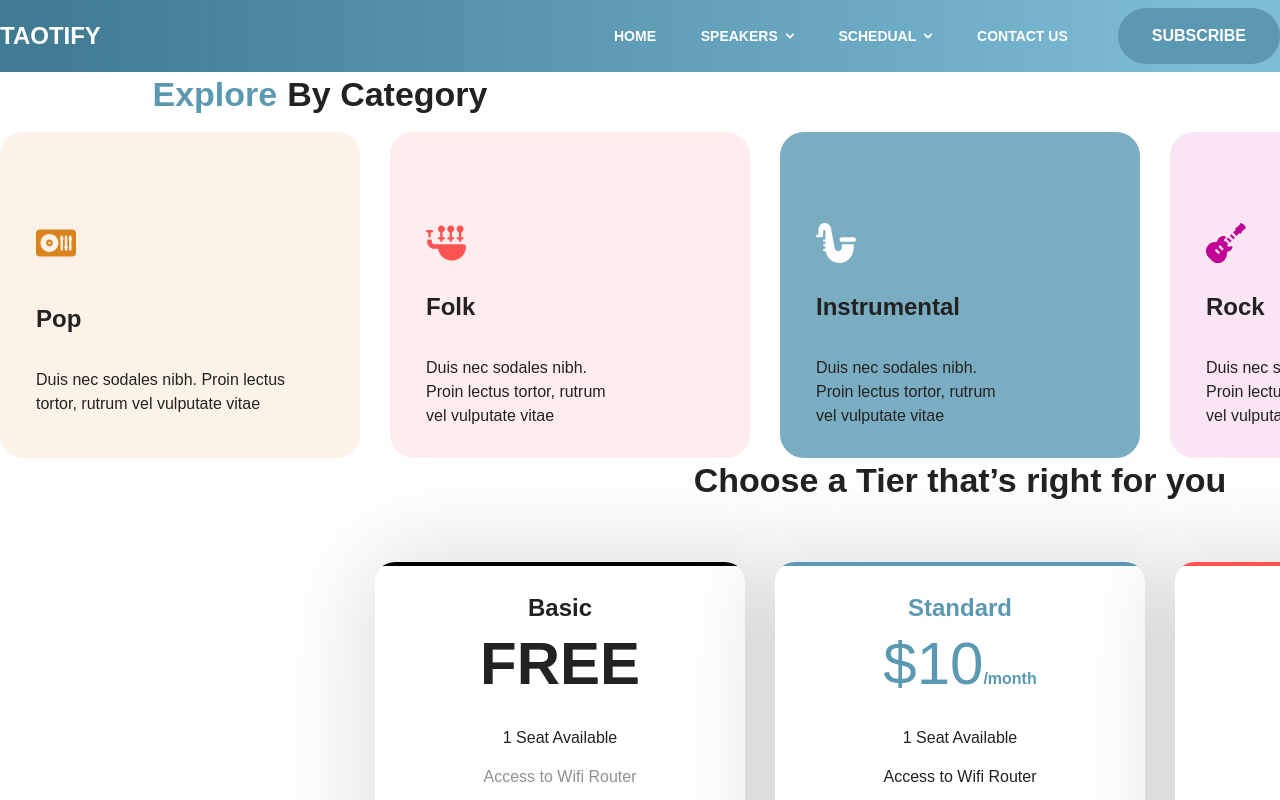
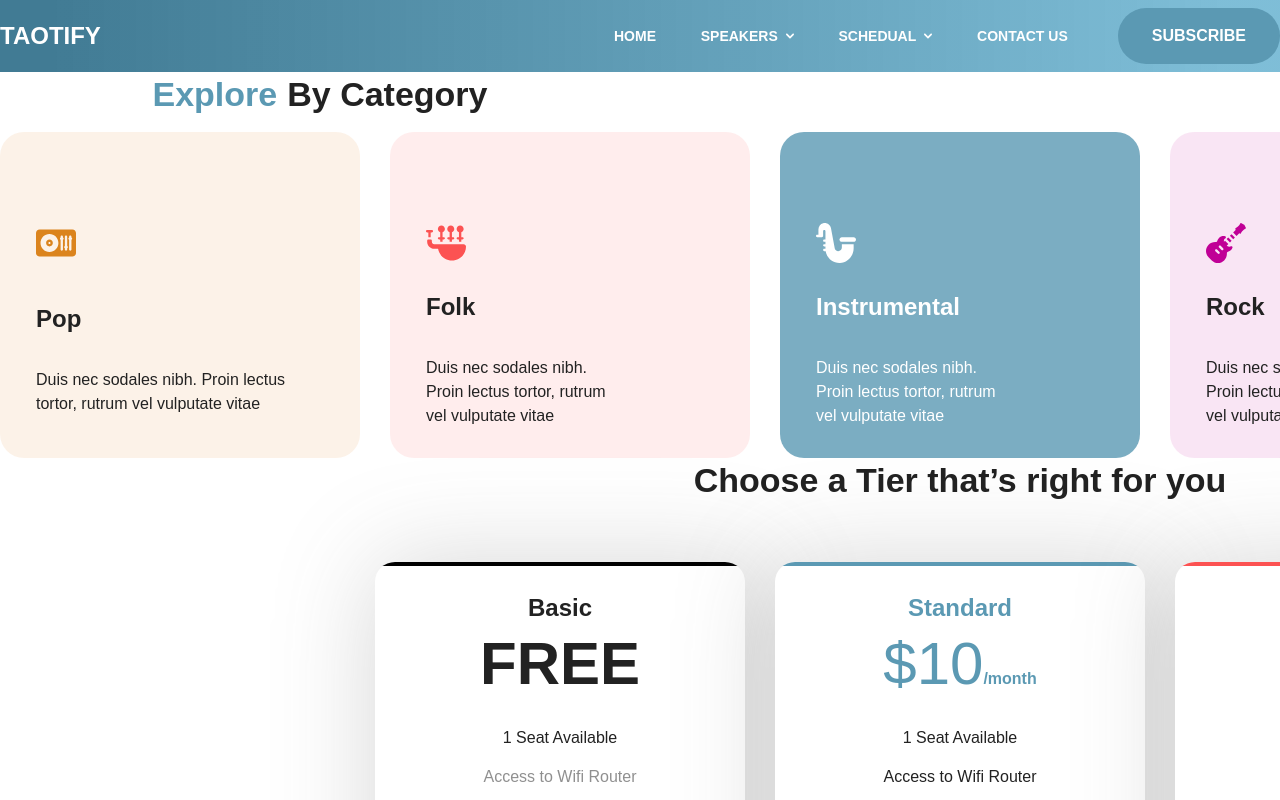
Before and after one commit to taodemy/taotify-website, a Next.js app: page / in a window 1280 px wide. Shown: the top 800 px of the page. Built offline with nearby package versions, Linux system fonts and the light colour scheme.

Commit message:
fix: change the instrumental card text to white

```diff
--- a/src/components/Categories.tsx
+++ b/src/components/Categories.tsx
@@ -37,8 +37,8 @@ const Categories = () => {
             <div className="Categories--card Categories--cards-instrumentalcard">
                 <InstrumentalIcon />
                 <div className="Categories--cards-content Categories--cards-instrumentalcard-content">
-                    <h3 className="font_h3_headline dark-colored-text">Instrumental</h3>
-                    <p className="font_main_regular dark-colored-text">Duis nec sodales nibh. Proin lectus tortor, rutrum vel vulputate vitae</p>
+                    <h3 className="font_h3_headline light-colored-text">Instrumental</h3>
+                    <p className="font_main_regular light-colored-text">Duis nec sodales nibh. Proin lectus tortor, rutrum vel vulputate vitae</p>
                 </div>
             </div>
 
```
